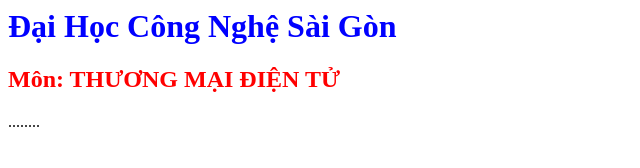
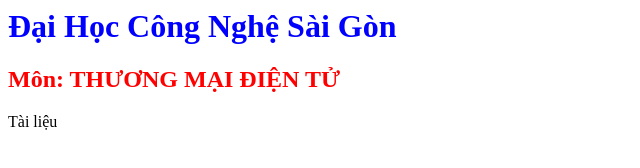
Before and after one commit to stuitec/stuitec.github.io, a plain HTML site: page index.html in a window 1280 px wide. Shown: the full height of the page, 0-640 px from the left. Drawn offline with Linux system fonts and the light colour scheme.

Commit message:
Commit OK

```diff
--- a/index.html
+++ b/index.html
@@ -1,5 +1,5 @@
 <html>
     <h1 style="color: #00ff;">Đại Học Công Nghệ Sài Gòn</h1>
     <h2 style="color: red;">Môn: THƯƠNG MẠI ĐIỆN TỬ</h2>
-    <p> ........</p>
+    <p> Tài liệu </p>
 </html>
```
